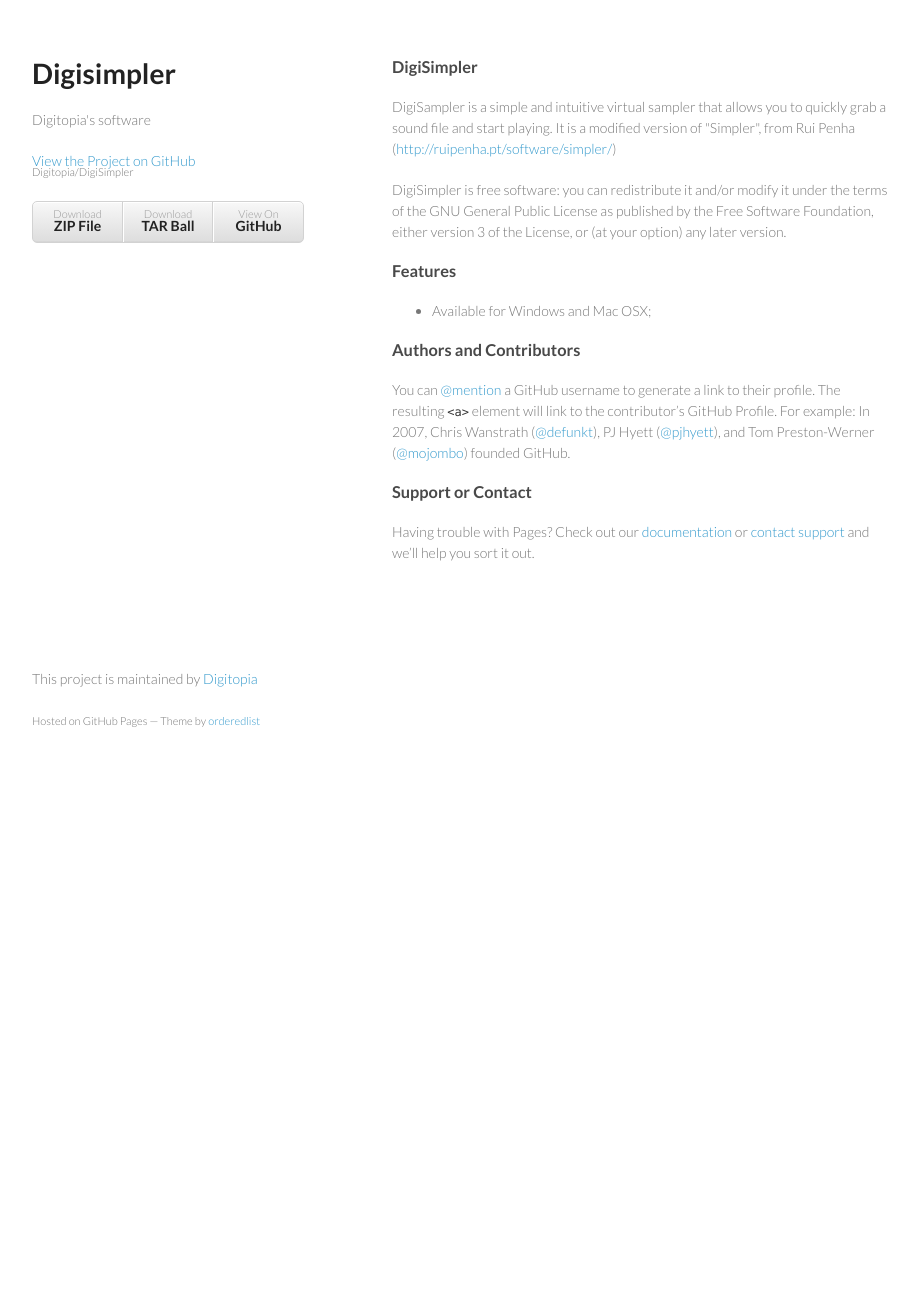
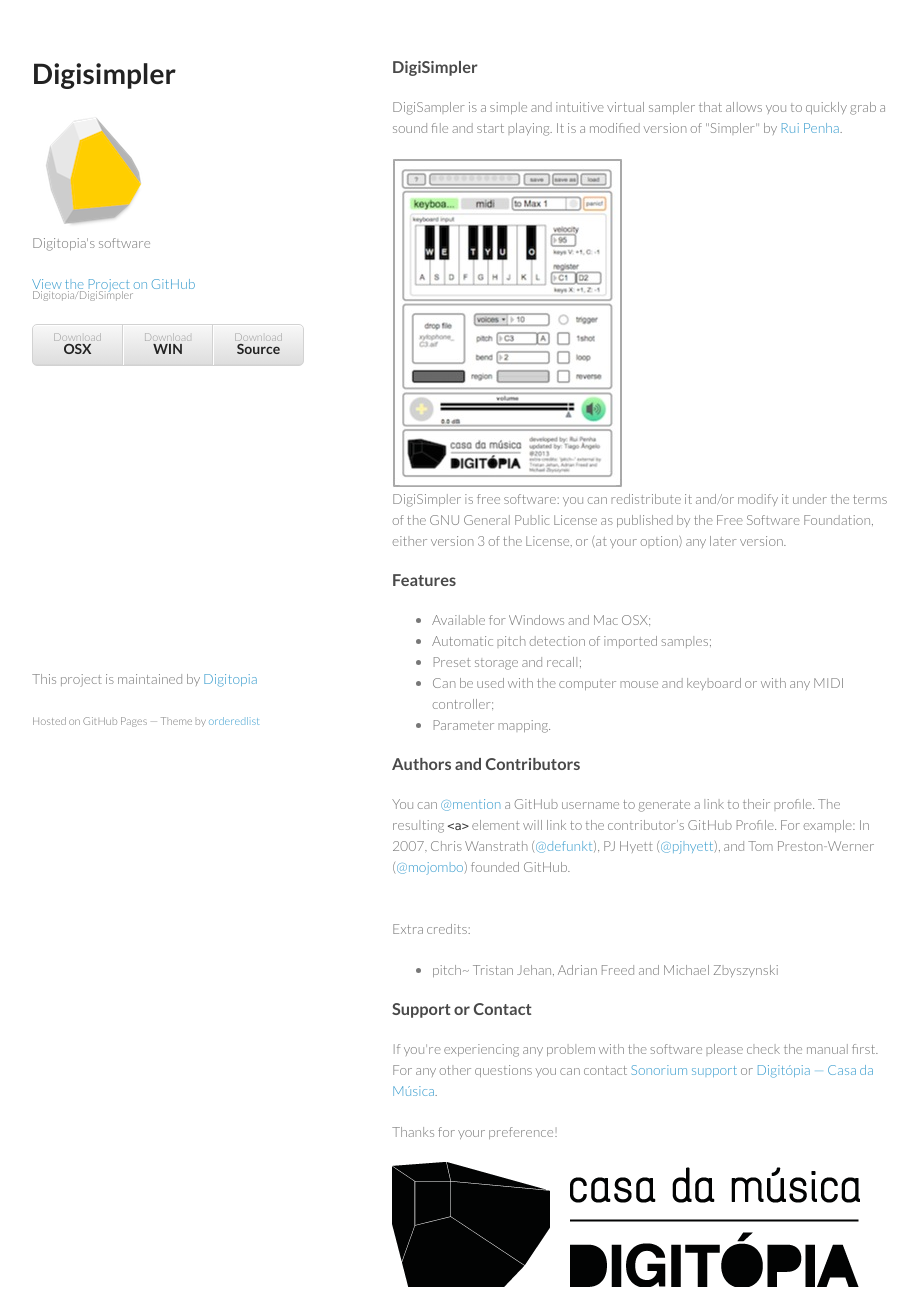
Before and after one commit to Digitopia/DigiSimpler, a plain HTML site: page index.html in a window 1280 px wide. Shown: the whole page, without its empty margins (178-1096 px from the left). Before the commit the page ends 800 px from the top, so only its background shows below. Drawn offline with Linux system fonts and the light colour scheme.

Commit message:
Update index.html
added icon and app image

```diff
--- a/index.html
+++ b/index.html
@@ -16,22 +16,25 @@
     <div class="wrapper">
       <header>
         <h1>Digisimpler</h1>
+        <img src="media/DigiSimpler_icon.png" align="middle">
         <p>Digitopia&#39;s software</p>
 
         <p class="view"><a href="https://github.com/Digitopia/DigiSimpler">View the Project on GitHub <small>Digitopia/DigiSimpler</small></a></p>
 
 
         <ul>
-          <li><a href="https://github.com/Digitopia/DigiSimpler/zipball/master">Download <strong>ZIP File</strong></a></li>
-          <li><a href="https://github.com/Digitopia/DigiSimpler/tarball/master">Download <strong>TAR Ball</strong></a></li>
-          <li><a href="https://github.com/Digitopia/DigiSimpler">View On <strong>GitHub</strong></a></li>
+          <li><a href="https://github.com/Digitopia/DigiSimpler/releases/download/v1_Mac/DigiSimpler_Mac.zip">Download <strong>OSX</strong></a></li>
+          <li><a href="https://github.com/Digitopia/DigiSimpler/releases/download/v1_WIN/DigiSimpler_WIN.zip">Download <strong>WIN</strong></a></li>
+          <li><a href="https://github.com/Digitopia/DigiSimpler/archive/master.zip">Download <strong>Source</strong></a></li>
         </ul>
       </header>
       <section>
         <h3>
 <a id="digisimpler" class="anchor" href="#digisimpler" aria-hidden="true"><span class="octicon octicon-link"></span></a>DigiSimpler</h3>
 
-<p>DigiSampler is a simple and intuitive virtual sampler that allows you to quickly grab a sound file and start playing. It is a modified version of "Simpler", from Rui Penha (<a href="http://ruipenha.pt/software/simpler/">http://ruipenha.pt/software/simpler/</a>)</p>
+<p>DigiSampler is a simple and intuitive virtual sampler that allows you to quickly grab a sound file and start playing. It is a modified version of "Simpler" by <a href="http://ruipenha.pt/">Rui Penha</a>. </p>
+
+<img src="media/DigiSimpler.jpg" align="middle">
 
 <p>DigiSimpler is free software: you can redistribute it and/or modify
     it under the terms of the GNU General Public License as published by
@@ -42,19 +45,37 @@
 <a id="features" class="anchor" href="#features" aria-hidden="true"><span class="octicon octicon-link"></span></a>Features</h3>
 
 <ul>
-<li>Available for Windows and Mac OSX;</li>
+<li> Available for Windows and Mac OSX;</li>
+<li> Automatic pitch detection of imported samples; </li>
+<li> Preset storage and recall; </li>
+<li> Can be used with the computer mouse and keyboard or with any MIDI controller;</li>
+<li> Parameter mapping. </li>
 </ul>
 
 <h3>
 <a id="authors-and-contributors" class="anchor" href="#authors-and-contributors" aria-hidden="true"><span class="octicon octicon-link"></span></a>Authors and Contributors</h3>
 
 <p>You can <a href="https://github.com/blog/821" class="user-mention">@mention</a> a GitHub username to generate a link to their profile. The resulting <code>&lt;a&gt;</code> element will link to the contributor’s GitHub Profile. For example: In 2007, Chris Wanstrath (<a href="https://github.com/defunkt" class="user-mention">@defunkt</a>), PJ Hyett (<a href="https://github.com/pjhyett" class="user-mention">@pjhyett</a>), and Tom Preston-Werner (<a href="https://github.com/mojombo" class="user-mention">@mojombo</a>) founded GitHub.</p>
-
+<br>
+<p>
+  Extra credits:
+  <ul>
+  <li> pitch~ Tristan Jehan, Adrian Freed and Michael Zbyszynski</li>
+  </ul>
+</p>
 <h3>
 <a id="support-or-contact" class="anchor" href="#support-or-contact" aria-hidden="true"><span class="octicon octicon-link"></span></a>Support or Contact</h3>
+<p> If you're experiencing any problem with the software please check the manual first.
+    For any other questions you can contact <a href="mailto:p1nh0.c0d1ng@gmail.com" target="_blank">Sonorium support</a> or <a href="mailto:digitopia@casadamusica.com"> Digitópia — Casa da Música</a>.
+</p>
+<p>
+    Thanks for your preference!
+</p>
+<p>
+<img src="media/Digitopia_logo.png" align="middle"></img>
+      </section>
 
-<p>Having trouble with Pages? Check out our <a href="https://help.github.com/pages">documentation</a> or <a href="https://github.com/contact">contact support</a> and we’ll help you sort it out.</p>
-      </section>
+
       <footer>
         <p>This project is maintained by <a href="https://github.com/Digitopia">Digitopia</a></p>
         <p><small>Hosted on GitHub Pages &mdash; Theme by <a href="https://github.com/orderedlist">orderedlist</a></small></p>
```
Also changed, not shown: media/DigiSimpler.jpg (added), media/DigiSimpler_icon.png (added), media/Digitopia_logo.png (added).
